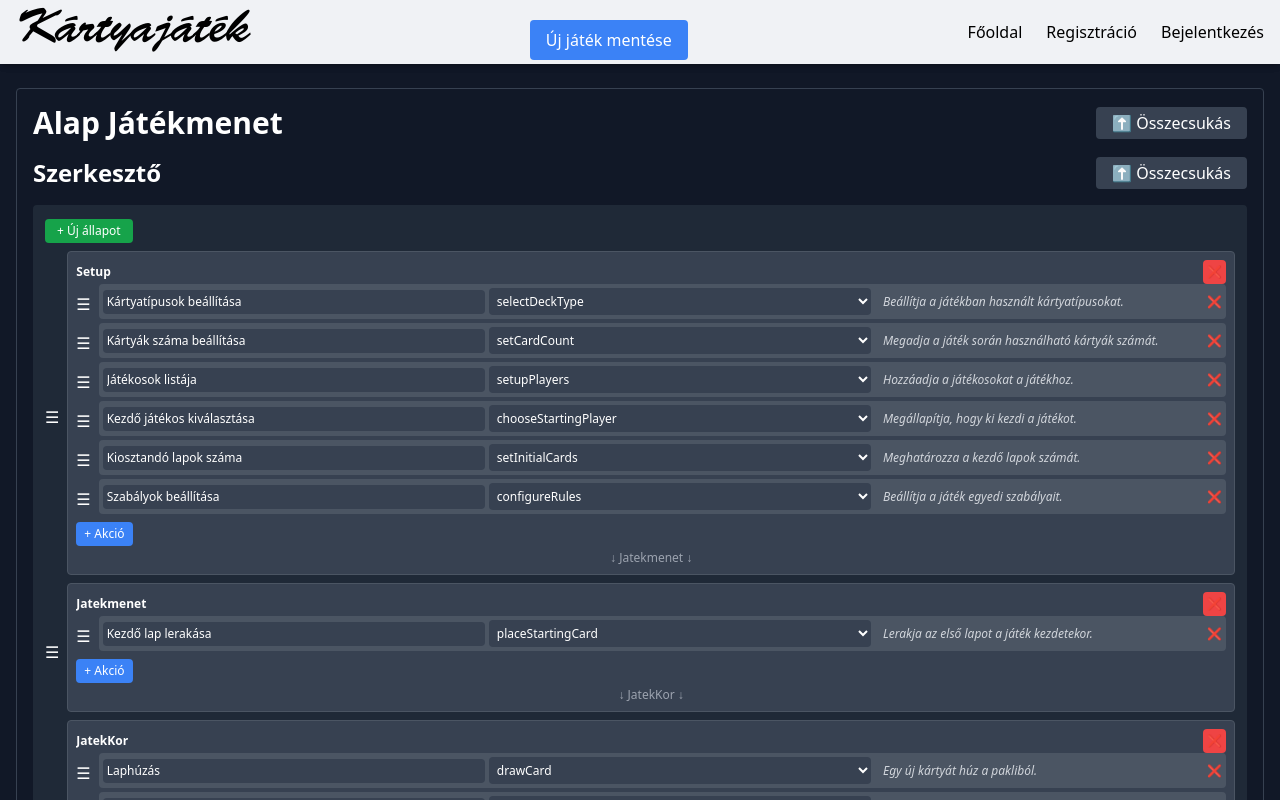
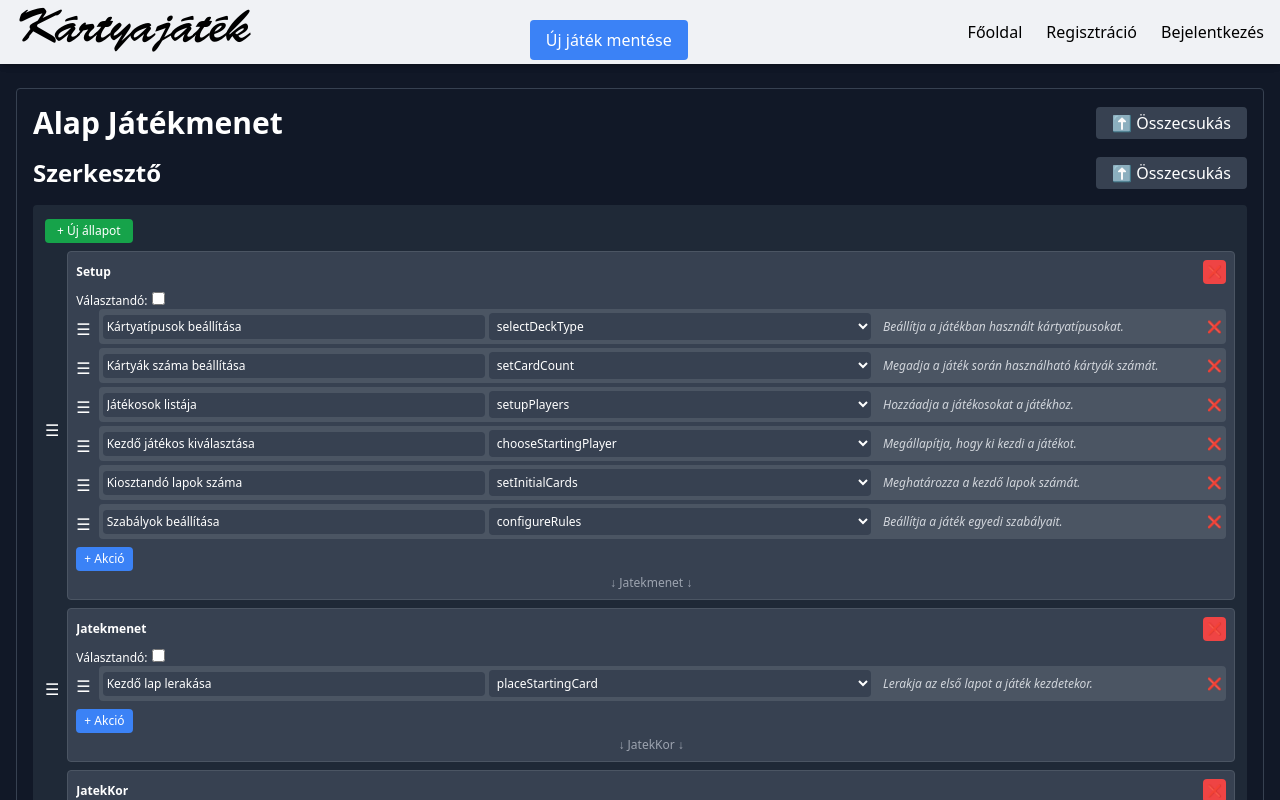
Before and after one commit to KaszasZsolt/szakdolgozat, a React (Vite) app in the folder megvalositas/client/: page /gamecreationpage in a window 1280 px wide. Shown: the top 800 px of the page. Built offline with nearby package versions, Linux system fonts and the light colour scheme.

Commit message:
Választandó opció, időzitővel
Állapoton belül választandó opció hozzáadása, ha bepipálásra kerül, akkor annyi időre megáll majd a játék, és választani kell a lehetőségek közül, időzítés lehetőségével, hogy mennyi idő áll rendelkezésre a választáshoz

```diff
--- a/megvalositas/client/src/components/custom/CustomJsonEditor.tsx
+++ b/megvalositas/client/src/components/custom/CustomJsonEditor.tsx
@@ -15,6 +15,8 @@ interface GameConfig {
     [key: string]: {
       actions: { name: string; code?: string }[]; // A code nem kötelező
       next: string | null;
+      enableActionSelection?: boolean;
+      choiceTime?: number;
     };
   };
 }
@@ -279,6 +281,41 @@ const CustomJsonEditor: React.FC<CustomJsonEditorProps> = ({ config, onConfigCha
                   </button>
                 </div>
 
+                {/* checkbox és a választási idő beállításait */}
+                <div className="mt-2 flex items-center">
+                  <label className="text-xs text-white">
+                    Választandó:
+                    <input
+                      type="checkbox"
+                      className="ml-1"
+                      checked={config.states[stateName].enableActionSelection || false}
+                      onChange={(e) => {
+                        const updatedStates = { ...config.states };
+                        updatedStates[stateName].enableActionSelection = e.target.checked;
+                        onConfigChange({ ...config, states: updatedStates });
+                      }}
+                    />
+                  </label>
+                  {config.states[stateName].enableActionSelection && (
+                    <>
+                      <label className="text-xs text-white ml-2">
+                        Választási idő (mp):
+                      </label>
+                      <input
+                        type="number"
+                        value={config.states[stateName].choiceTime || ""}
+                        onChange={(e) => {
+                          const updatedStates = { ...config.states };
+                          updatedStates[stateName].choiceTime = parseInt(e.target.value, 10);
+                          onConfigChange({ ...config, states: updatedStates });
+                        }}
+                        className="text-xs bg-gray-700 text-white border-none rounded px-1 py-1 w-16 ml-1"
+                        placeholder="pl. 10"
+                      />
+                    </>
+                  )}
+                </div>
+
                 <DroppableContainer stateName={stateName}>
                   <SortableContext items={stateData.actions.map((_, i) => `${stateName}-${i}`)} strategy={verticalListSortingStrategy}>
                   {stateData.actions.length > 0 ? (
@@ -343,7 +380,9 @@ const CustomJsonEditor: React.FC<CustomJsonEditorProps> = ({ config, onConfigCha
                 </button>
 
                 {index < arr.length - 1 && (
-                  <div className="text-center text-gray-400 text-xs mt-1">↓ {arr[index + 1][0]} ↓</div>
+                  <div className="text-center text-gray-400 text-xs mt-1">
+                    ↓ {arr[index + 1][0]} ↓
+                  </div>
                 )}
               </div>
             </SortableItem>
```
